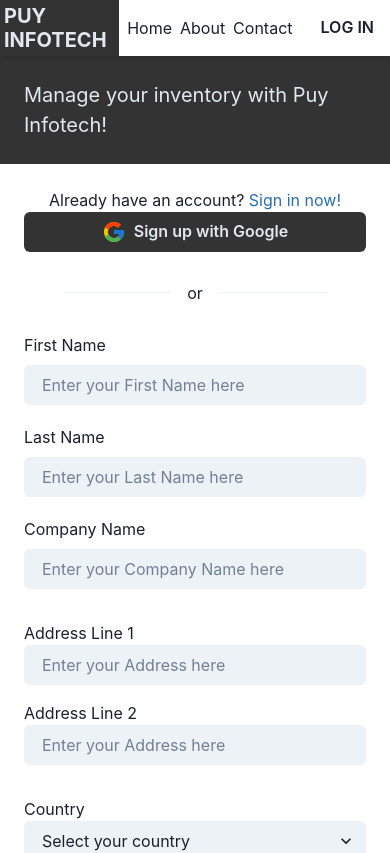
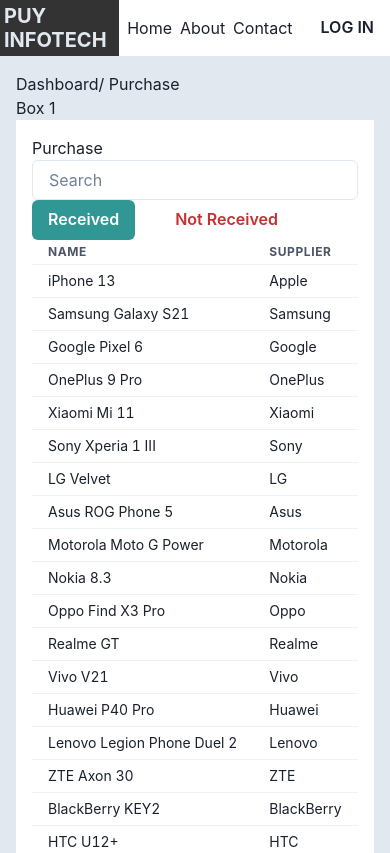
Before and after one commit to sharonkorir/dashboard_project, a React (Vite) app: page / in a window 390 px wide. Shown: the top 853 px of the page. Built offline with nearby package versions, Linux system fonts and the light colour scheme.

Commit message:
Create smartphone data table

```diff
--- a/src/App.jsx
+++ b/src/App.jsx
@@ -1,12 +1,14 @@
 import Footer from "./components/Footer";
 import Navbar from "./components/Navbar";
+import Purchase from "./pages/Purchase";
 import SignUp from "./pages/SignUp";
 
 function App() {
   return (
     <>
       <Navbar />
-      <SignUp />
+      {/* <SignUp /> */}
+      <Purchase />
       <Footer />{" "}
     </>
   );
--- /dev/null
+++ b/src/components/PhoneTable.jsx
@@ -0,0 +1,36 @@
+import {
+  Table,
+  TableContainer,
+  Tbody,
+  Td,
+  Tfoot,
+  Th,
+  Thead,
+  Tr,
+} from "@chakra-ui/table";
+import smartphoneData from "../data/smartphones";
+
+export default function PhoneTable() {
+  return (
+    <TableContainer>
+      <Table size="sm">
+        <Thead>
+          <Tr>
+            <Th>Name</Th>
+            <Th>Supplier</Th>
+            <Th isNumeric>Purchase price</Th>
+          </Tr>
+        </Thead>
+        <Tbody>
+          {smartphoneData.map((phone) => (
+            <Tr key={phone.id}>
+              <Td>{phone.name}</Td>
+              <Td>{phone.supplier}</Td>
+              <Td isNumeric>{phone.purchasePrice}</Td>
+            </Tr>
+          ))}
+        </Tbody>
+      </Table>
+    </TableContainer>
+  );
+}
--- /dev/null
+++ b/src/data/smartphones.js
@@ -0,0 +1,144 @@
+const smartphoneData = [
+  {
+    id: 1,
+    name: "iPhone 13",
+    supplier: "Apple",
+    purchasePrice: 999,
+    orderReceived: true,
+  },
+  {
+    id: 2,
+    name: "Samsung Galaxy S21",
+    supplier: "Samsung",
+    purchasePrice: 799,
+    orderReceived: true,
+  },
+  {
+    id: 3,
+    name: "Google Pixel 6",
+    supplier: "Google",
+    purchasePrice: 699,
+    orderReceived: false,
+  },
+  {
+    id: 4,
+    name: "OnePlus 9 Pro",
+    supplier: "OnePlus",
+    purchasePrice: 799,
+    orderReceived: true,
+  },
+  {
+    id: 5,
+    name: "Xiaomi Mi 11",
+    supplier: "Xiaomi",
+    purchasePrice: 699,
+    orderReceived: false,
+  },
+  {
+    id: 6,
+    name: "Sony Xperia 1 III",
+    supplier: "Sony",
+    purchasePrice: 1099,
+    orderReceived: true,
+  },
+  {
+    id: 7,
+    name: "LG Velvet",
+    supplier: "LG",
+    purchasePrice: 599,
+    orderReceived: true,
+  },
+  {
+    id: 8,
+    name: "Asus ROG Phone 5",
+    supplier: "Asus",
+    purchasePrice: 899,
+    orderReceived: false,
+  },
+  {
+    id: 9,
+    name: "Motorola Moto G Power",
+    supplier: "Motorola",
+    purchasePrice: 249,
+    orderReceived: true,
+  },
+  {
+    id: 10,
+    name: "Nokia 8.3",
+    supplier: "Nokia",
+    purchasePrice: 499,
+    orderReceived: true,
+  },
+  {
+    id: 11,
+    name: "Oppo Find X3 Pro",
+    supplier: "Oppo",
+    purchasePrice: 899,
+    orderReceived: false,
+  },
+  {
+    id: 12,
+    name: "Realme GT",
+    supplier: "Realme",
+    purchasePrice: 499,
+    orderReceived: true,
+  },
+  {
+    id: 13,
+    name: "Vivo V21",
+    supplier: "Vivo",
+    purchasePrice: 399,
+    orderReceived: true,
+  },
+  {
+    id: 14,
+    name: "Huawei P40 Pro",
+    supplier: "Huawei",
+    purchasePrice: 799,
+    orderReceived: false,
+  },
+  {
+    id: 15,
+    name: "Lenovo Legion Phone Duel 2",
+    supplier: "Lenovo",
+    purchasePrice: 799,
+    orderReceived: true,
+  },
+  {
+    id: 16,
+    name: "ZTE Axon 30",
+    supplier: "ZTE",
+    purchasePrice: 699,
+    orderReceived: true,
+  },
+  {
+    id: 17,
+    name: "BlackBerry KEY2",
+    supplier: "BlackBerry",
+    purchasePrice: 599,
+    orderReceived: false,
+  },
+  {
+    id: 18,
+    name: "HTC U12+",
+    supplier: "HTC",
+    purchasePrice: 499,
+    orderReceived: true,
+  },
+  {
+    id: 19,
+    name: "Nokia 3310",
+    supplier: "Nokia",
+    purchasePrice: 49,
+    orderReceived: true,
+  },
+  {
+    id: 20,
+    name: "Sony Xperia XZ Premium",
+    supplier: "Sony",
+    purchasePrice: 699,
+    orderReceived: false,
+  },
+];
+
+export default smartphoneData;
--- /dev/null
+++ b/src/pages/Purchase.jsx
@@ -0,0 +1,43 @@
+import {
+  Flex,
+  Text,
+  Box,
+  Button,
+  SimpleGrid,
+  Card,
+  CardBody,
+  Stack,
+  CardFooter,
+  Heading,
+  Input,
+  useTheme,
+  ButtonGroup,
+} from "@chakra-ui/react";
+import PhoneTable from "../components/PhoneTable";
+
+export default function Purchase() {
+  const theme = useTheme();
+
+  return (
+    <Box bg={theme.colors.bg.grey} p={"1rem"}>
+      <Text>Dashboard/ Purchase</Text>
+      <Box>Box 1</Box>
+      <Flex direction={{ base: "column", md: "row" }}>
+        <Box flex={0.75} bg={"white"} p={"1rem"}>
+          <Text>Purchase</Text>
+          <Input placeholder="Search" />
+          <ButtonGroup spacing="6">
+            <Button colorScheme="teal">Received</Button>
+            <Button variant={"ghost"} colorScheme="red">
+              Not Received
+            </Button>
+          </ButtonGroup>
+          <PhoneTable />
+        </Box>
+        <Box bg={"yellow"} flex={"0.25"}>
+          <Box>box 2</Box>
+        </Box>
+      </Flex>
+    </Box>
+  );
+}
```
